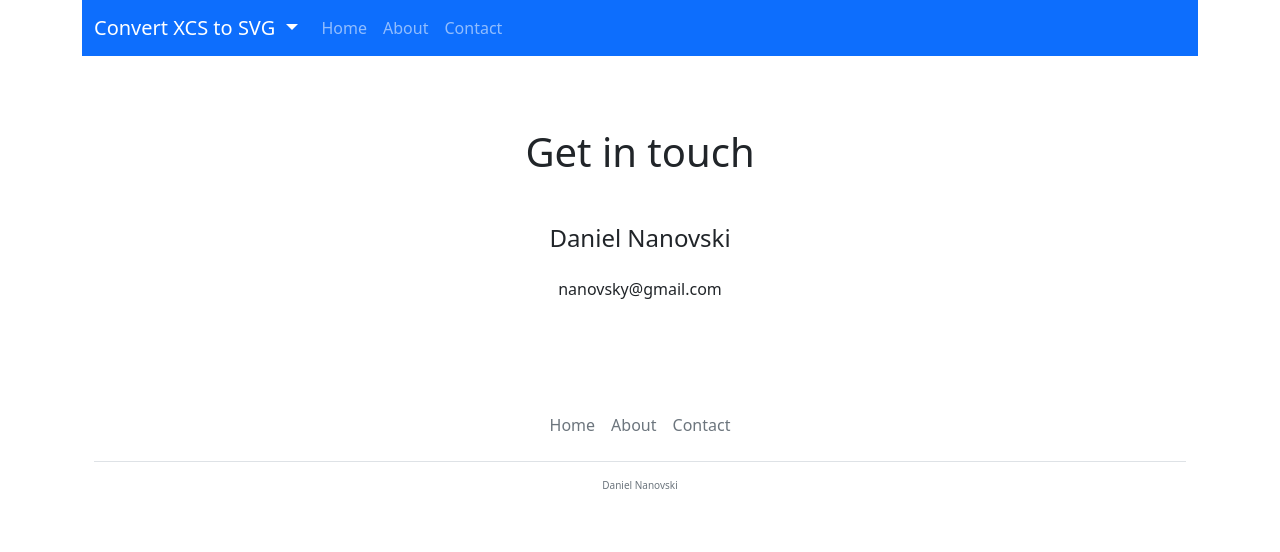
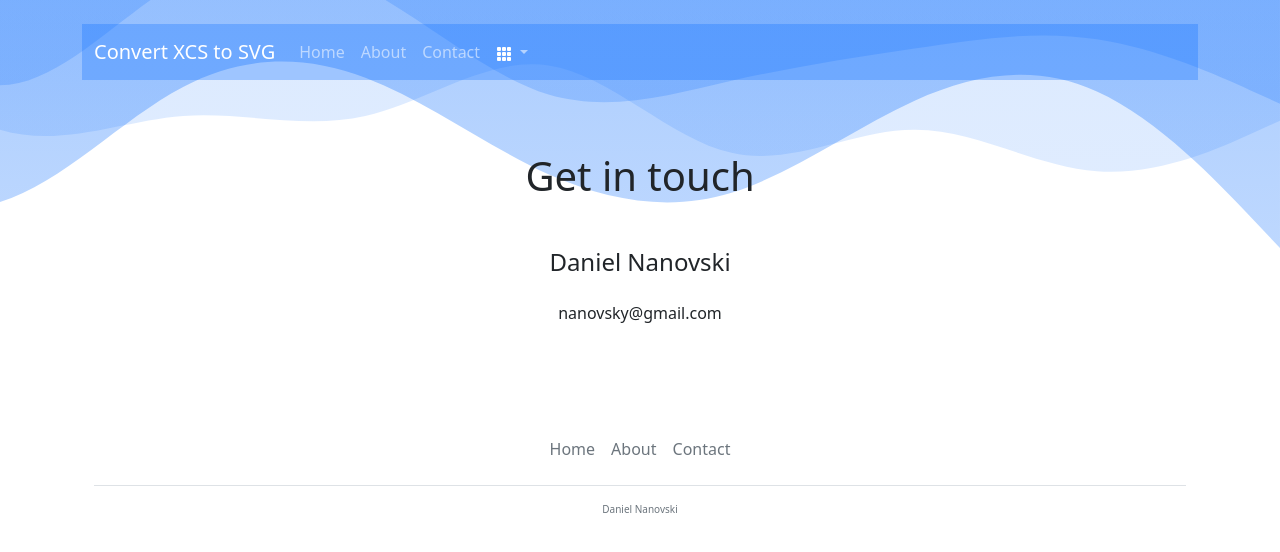
Before and after one commit to madkoin/XCStoSVG, a website built with Vite: page contact.html in a window 1280 px wide. Built offline with nearby package versions, Linux system fonts and the light colour scheme.

Commit message:
Design update

```diff
--- a/css/style.css
+++ b/css/style.css
@@ -4,6 +4,11 @@
   font-weight: 400;
   --grid-light: rgba(240, 240, 240, 0.8);
   --grid-dark: rgba(200, 200, 200, 0.8);
+  --navbar-bg-color: rgba(13, 110, 253, 0.3);
+}
+
+.navBar-bg-color {
+  background-color: var(--navbar-bg-color);
 }
 
 #copy {
@@ -42,6 +47,10 @@ main *:not(:defined) {
   font-size: 0.9em;
 }
 
+#note_card {
+  background-color: rgba(255, 255, 255, 0.59);
+}
+
 .file_name {
   font-size: 0.9em;
 }
@@ -49,3 +58,11 @@ main *:not(:defined) {
 .hide {
   display: none;
 }
+
+body {
+  background-image: url("../resources/wave8.svg");
+  background-repeat: no-repeat;
+  background-position: top;
+  background-size: revert;
+  height: 100%;
+}
--- a/partials/header.html
+++ b/partials/header.html
@@ -1,4 +1,4 @@
-<!DOCTYPE html>
+ <!DOCTYPE html>
 <html lang="en">
 <head>
   <meta charset="UTF-8" />
@@ -29,25 +29,28 @@
 <div id="app" class="container-lg">
 
   <header>
-    <nav class="mb-4 navbar navbar-expand-lg bg-body-tertiary text-white navbar-dark bg-primary">
+    <nav class="mb-4 navbar navbar-expand-lg bg-body-tertiary text-white navbar-dark navBar-bg-color">
       <div class="container-fluid">
-
-          <a class="nav-link dropdown-toggle navbar-brand" href="#" role="button" data-bs-toggle="dropdown">
-            Convert XCS to SVG
-          </a>
-          <ul class="dropdown-menu">
-            <li><a class="dropdown-item" href="https://www.lasergridmaster.com">LaserGridMaster.com</a></li>
-          </ul>
-
+        <a class="nav-link navbar-brand" href="https://nanovsky.github.io/XCStoSVG/" role="button">
+          Convert XCS to SVG
+        </a>
         <button class="navbar-toggler" type="button" data-bs-toggle="collapse" data-bs-target="#navbarNavAltMarkup">
           <span class="navbar-toggler-icon"></span>
         </button>
         <div class="collapse navbar-collapse" id="navbarNavAltMarkup">
-          <div class="navbar-nav">
-            <a class="nav-link {{home_active}}" href="./">Home</a>
-            <a class="nav-link {{about_active}}" href="./about.html">About</a>
-            <a class="nav-link {{contact_active}}" href="./contact.html">Contact</a>
-          </div>
+          <ul class="navbar-nav">
+            <li><a class="nav-link {{home_active}}" href="./">Home</a></li>
+            <li><a class="nav-link {{about_active}}" href="./about.html">About</a></li>
+            <li><a class="nav-link {{contact_active}}" href="./contact.html">Contact</a></li>
+            <li class="nav-item dropdown">
+              <a class="nav-link dropdown-toggle" href="#" role="button" data-bs-toggle="dropdown" aria-expanded="false">
+                <img src="./resources/grid.svg"></img>
+              </a>
+              <ul class="dropdown-menu">
+                <li><a class="dropdown-item" href="https://www.lasergridmaster.com">LaserGridMaster.com</a></li>
+              </ul>
+            </li>
+          </ul>
         </div>
       </div>
     </nav>
```
Also changed, not shown: index.html (+1 -1 lines), resources/grid.svg (added), resources/wave8.svg (added).
